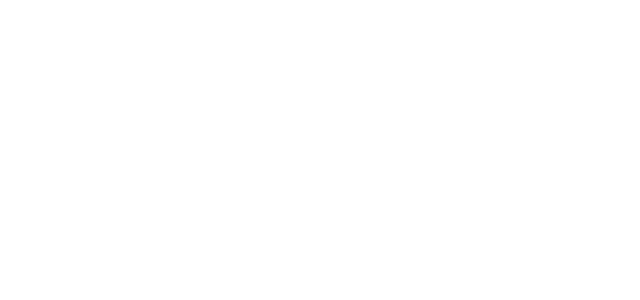
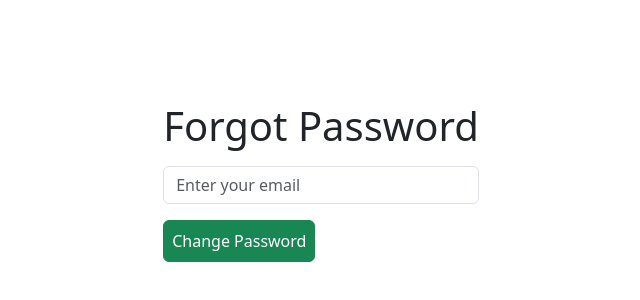
Before and after one commit to samimakter96/expense-tracker-react, a React (Vite) app: page /forgot-password in a window 1280 px wide. Before the commit this address had no page. Shown: the part 98-398 px from the top of the page, without its empty margins (319-959 px from the left). Built offline with nearby package versions, Linux system fonts and the light colour scheme.

Commit message:
Forgot Password Workflow

```diff
--- a/src/App.jsx
+++ b/src/App.jsx
@@ -2,6 +2,7 @@
 import AuthForm from "./components/Auth/AuthForm"
 import Welcome from "./pages/Welcome"
 import Profile from "./pages/Profile";
+import ForgotPassword from "./pages/ForgotPassword/ForgotPassword";
 function App() {
 
   return (
@@ -12,6 +13,7 @@
           <Route path="/welcome" element={<Welcome />} />
           <Route path="/login" element={<AuthForm />} />
           <Route path="/profile" element={<Profile />} />
+          <Route path="/forgot-password" element={<ForgotPassword />} />
         </Routes>
       </Router>
     </>
--- a/src/components/Auth/AuthForm.jsx
+++ b/src/components/Auth/AuthForm.jsx
@@ -1,5 +1,5 @@
 import React, { useRef, useState } from 'react';
-import { useNavigate } from 'react-router-dom';
+import { Link, useNavigate } from 'react-router-dom';
 import { useAuth } from '../../context/AuthContext';
 import './AuthForm.css';
 
@@ -133,6 +133,7 @@
           >
             {isLogin ? 'Create new account' : 'Login with existing account'}
           </button>
+          <Link to='/forgot-password'>Forgot Password</Link>
         </div>
       </form>
     </section>
--- /dev/null
+++ b/src/pages/ForgotPassword/ForgotPassword.jsx
@@ -0,0 +1,71 @@
+import React, { useRef, useState } from 'react';
+import { useNavigate } from 'react-router-dom';
+
+const ForgotPassword = () => {
+  const [isLoading, setIsLoading] = useState(false);
+  const emailInputRef = useRef();
+  const navigate = useNavigate();
+
+  const submitHandler = (e) => {
+    e.preventDefault();
+
+    const enteredEmail = emailInputRef.current.value;
+    setIsLoading(true);
+
+    const response = fetch(
+      `https://identitytoolkit.googleapis.com/v1/accounts:sendOobCode?key=AIzaSyDkLA_tpv-opoyekVUD2RFipAwk_2Uu1KU`,
+      {
+        method: 'POST',
+        headers: {
+          'Content-Type': 'application/json',
+        },
+        body: JSON.stringify({
+          requestType: 'PASSWORD_RESET',
+          email: enteredEmail,
+          returnSecureToken: true,
+        }),
+      }
+    ).then(res => {
+      setIsLoading(false)
+      if (res.ok) {
+        alert('Email sent. Please check your inbox.')
+        navigate('/login')
+      } else {
+        throw new Error;
+      }
+    }).catch((error) => {
+      alert('Something Went Wrong Try Again')
+      console.log(error);
+      navigate('/login')
+    })
+  }
+
+  return (
+    <div
+      className="container d-flex justify-content-center align-items-center"
+      style={{ height: '70vh' }}
+    >
+      <section>
+        <h1>Forgot Password</h1>
+        <form onSubmit={submitHandler}>
+          <div className="form-group">
+            <input
+              className="mt-3 form-control w-100"
+              type="email"
+              placeholder="Enter your email"
+              ref={emailInputRef}
+            />
+          </div>
+          <div>
+            <button type='submit' class="btn btn-success p-2 mt-3">
+              Change Password
+            </button>
+            {isLoading && <p>Sending Request....!</p>}
+          </div>
+        </form>
+      </section>
+    </div>
+  );
+};
+
+export default ForgotPassword;
```
